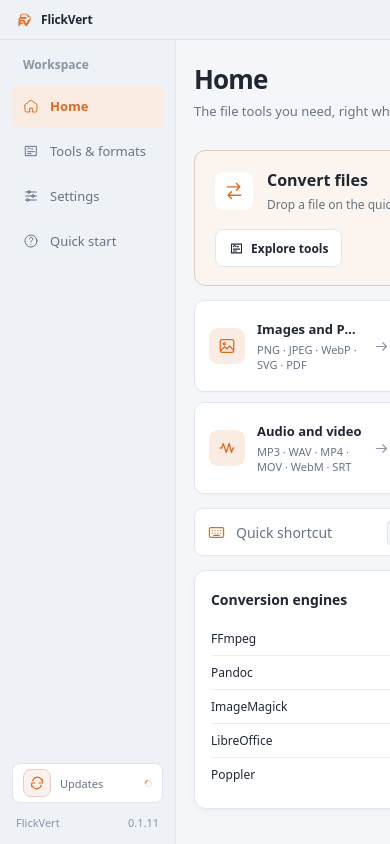
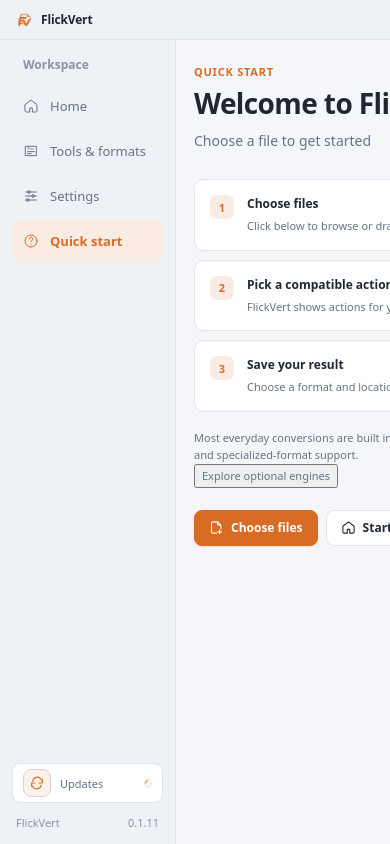
Before and after one commit to PavelCRG/FlickVert, a React (Vite) app: page / in a window 390 px wide. Shown: the top 844 px of the page. Built offline with nearby package versions, Linux system fonts and the light colour scheme.

Commit message:
feat: guide first-time users through built-in conversions

```diff
--- a/frontend/App.tsx
+++ b/frontend/App.tsx
@@ -18,9 +18,10 @@ import { QuickStartPage } from './app/QuickStartPage'
 import { HomePage } from './app/HomePage'
 import { ToolsPage } from './app/ToolsPage'
 import type { Engines, ConversionCatalogItem, OperationQueueItem } from './app/types'
+import { completeFirstRun, firstRunSection } from './app/first-run'
 
 export default function App() {
-  const [section, setSection] = useState<Section>('home')
+  const [section, setSection] = useState<Section>(() => firstRunSection(localStorage))
   const mainRef = useRef<HTMLElement>(null)
   const previousSection = useRef(section)
   const [settingsPage, setSettingsPage] = useState<SettingsPage>('general')
@@ -60,6 +61,7 @@ export default function App() {
   const toggleFavorite = (id: string) => updatePreferences({ favoriteActions: favoriteIds.includes(id) ? favoriteIds.filter((favorite) => favorite !== id) : [...favoriteIds, id] })
   useEffect(() => {
     if (previousSection.current === section) return
+    if (previousSection.current === 'guide') completeFirstRun(localStorage)
     previousSection.current = section
     if (document.activeElement === document.body) mainRef.current?.focus()
   }, [section])
@@ -314,7 +316,6 @@ export default function App() {
     <main ref={mainRef} className="main" tabIndex={0}>
       {section === 'home' ? <HomePage
         preferences={preferences}
-        engines={engines}
         queue={operationQueue}
         setQueue={setOperationQueue}
         pickError={pickError}
@@ -338,10 +339,10 @@ export default function App() {
         onChooseFiles={() => void chooseFiles()}
         onToggleFavorite={toggleFavorite}
       /> : section === 'guide' ? <QuickStartPage
-        preferences={preferences}
         tr={tr}
         onHome={dismissGuide}
         onChooseFiles={() => { dismissGuide(); void chooseFiles() }}
+        onExploreEngines={() => openToolCategory('optional-engines')}
       /> : <div className="settings-layout">
         <SettingsNavigation settingsPage={settingsPage} setSettingsPage={setSettingsPage} tr={tr}/>
         <SettingsView
--- a/frontend/app/EngineStatusList.tsx
+++ b/frontend/app/EngineStatusList.tsx
@@ -14,6 +14,6 @@ export function EngineStatusList({ engines, order = defaultOrder, tr }: {
 }) {
   return <div className="engine-status">{order.map((engine) => <div key={engine}>
     <span className="engine-name">{labels[engine]}</span>
-    <span className={engines[engine] ? 'engine-found' : ''}>{tr(engines[engine] ? 'Detected' : 'Not detected on PATH')}</span>
+    <span className={engines[engine] ? 'engine-found' : ''}>{tr(engines[engine] ? 'Installed' : 'Optional')}</span>
   </div>)}</div>
 }
--- a/frontend/app/HomePage.tsx
+++ b/frontend/app/HomePage.tsx
@@ -3,12 +3,10 @@ import { AppIcon } from '../icons/AppIcon'
 import { operationErrorMessages } from '../quick-menu/operation-errors'
 import type { MessageKey } from '../i18n'
 import type { AppSettings } from '../settings'
-import { EngineStatusList } from './EngineStatusList'
-import type { Engines, OperationQueueItem } from './types'
+import type { OperationQueueItem } from './types'
 
-export function HomePage({ preferences, engines, queue, setQueue, pickError, resultOpenError, setResultOpenError, tr, onChooseFiles, onExploreTools, onOpenCategory, onOpenKeyboard, onRevealOutput }: {
+export function HomePage({ preferences, queue, setQueue, pickError, resultOpenError, setResultOpenError, tr, onChooseFiles, onExploreTools, onOpenCategory, onOpenKeyboard, onRevealOutput }: {
   preferences: AppSettings
-  engines: Engines
   queue: OperationQueueItem[]
   setQueue: (queue: OperationQueueItem[]) => void
   pickError: boolean
@@ -42,6 +40,6 @@ export function HomePage({ preferences, engines, queue, setQueue, pickError, res
       </div>)}</div>
     </section>}
     <button className="dashboard-shortcut" onClick={onOpenKeyboard}><AppIcon name="keyboard"/><span>{tr('Quick shortcut')}</span><kbd>{preferences.shortcut.split('+').map((key) => key === 'CTRL' ? 'Ctrl' : key === 'ALT' ? 'Alt' : key === 'SHIFT' ? 'Shift' : key === 'SPACE' ? 'Space' : key).join(' + ')}</kbd><span>{tr('Change shortcut')} <AppIcon name="arrow-right"/></span></button>
-    <section className="settings-group dashboard-engines"><h2>{tr('Conversion engines')}</h2><EngineStatusList engines={engines} tr={tr}/></section>
+    <section className="dashboard-ready"><span className="dashboard-ready-icon"><AppIcon name="check"/></span><div><h2>{tr('Everyday conversions are built in')}</h2><p>{tr('Images, PDFs, text and spreadsheets work without extra downloads.')}</p></div><button className="secondary-button" onClick={() => onOpenCategory('optional-engines')}>{tr('Explore optional engines')}</button></section>
   </div>
 }
--- a/frontend/app/QuickStartPage.tsx
+++ b/frontend/app/QuickStartPage.tsx
@@ -1,30 +1,28 @@
 import { AppIcon } from '../icons/AppIcon'
-import type { AppSettings } from '../settings'
 import type { MessageKey } from '../i18n'
-import { modifierLabel } from './keyboard'
 
-export function QuickStartPage({ preferences, tr, onHome, onChooseFiles }: {
-  preferences: AppSettings
+export function QuickStartPage({ tr, onHome, onChooseFiles, onExploreEngines }: {
   tr: (key: MessageKey) => string
   onHome: () => void
   onChooseFiles: () => void
+  onExploreEngines: () => void
 }) {
   return <div className="page welcome-page">
     <p className="welcome-eyebrow">{tr('Quick start')}</p>
     <h1>{tr('Welcome to FlickVert')}</h1>
-    <p className="welcome-intro">{tr('The file tools you need, right where you work.')}</p>
+    <p className="welcome-intro">{tr('Choose a file to get started')}</p>
     <div className="welcome-steps">
-      <article><span>1</span><div><strong>{tr('Drag while holding the left mouse button.')}</strong><p>{tr('Select a file in Explorer or Finder, then use the shortcut or choose files here.')}</p></div></article>
-      <article><span>2</span><div><strong>{tr('Drag modifiers')}</strong><p>{tr('Formats modifier')}: {modifierLabel(preferences.dragModifiers.convert)} · {tr('Tools modifier')}: {modifierLabel(preferences.dragModifiers.tools)} · {tr('File actions modifier')}: {modifierLabel(preferences.dragModifiers.actions)}. {tr('Drop on an available action. Press Escape to cancel.')}</p></div></article>
+      <article><span>1</span><div><strong>{tr('Choose files')}</strong><p>{tr('Click below to browse or drag a file from File Explorer.')}</p></div></article>
+      <article><span>2</span><div><strong>{tr('Pick a compatible action')}</strong><p>{tr('FlickVert shows actions for your file. Built-in tools work immediately.')}</p></div></article>
+      <article><span>3</span><div><strong>{tr('Save your result')}</strong><p>{tr('Choose a format and location. The original file stays unchanged.')}</p></div></article>
     </div>
     <div className="welcome-details">
-      <div><span>{tr('Your configured shortcut:')}</span><kbd>{preferences.shortcut.split('+').map((key) => key === 'CTRL' ? 'Ctrl' : key === 'ALT' ? 'Alt' : key === 'SHIFT' ? 'Shift' : 'Space').join(' + ')}</kbd></div>
-      <p>{tr('Optional engines only enable the formats they support.')}</p>
-      <p>{tr('Closing the window keeps FlickVert running in the tray. Use Quit in the tray menu to exit.')}</p>
+      <p>{tr('Most everyday conversions are built in. Optional engines add audio/video, Office and specialized-format support.')}</p>
+      <button className="text-button" onClick={onExploreEngines}>{tr('Explore optional engines')}</button>
     </div>
     <div className="welcome-actions">
-      <button className="primary-button" onClick={onHome}><AppIcon name="home"/>{tr('Start using FlickVert')}</button>
-      <button className="secondary-button" onClick={onChooseFiles}><AppIcon name="file-plus"/>{tr('Choose files')}</button>
+      <button className="primary-button" onClick={onChooseFiles}><AppIcon name="file-plus"/>{tr('Choose files')}</button>
+      <button className="secondary-button" onClick={onHome}><AppIcon name="home"/>{tr('Start using FlickVert')}</button>
     </div>
   </div>
 }
--- a/frontend/app/ToolsPage.tsx
+++ b/frontend/app/ToolsPage.tsx
@@ -39,7 +39,7 @@ export function ToolsPage({ conversionCatalog, favorites, search, searchRef, eng
   const favoriteActions = allActions.filter((action) => favorites.includes(action.id) && (family === 'all' || actionFamily(action.id) === family) && (!normalizedSearch || matches(tr(action.label), action.id, actionFamily(action.id) === 'media' ? 'FFmpeg' : '')))
   const formatGroups = categories.map(([title, id]) => ({ title, id, items: conversionCatalog.filter((item) => item.category === title && conversionMatchesFamily(item.category, item.inputExtensions, family)) })).filter((group) => group.items.some((item) => matches(tr(group.title), item.inputExtensions.join(' '), item.outputExtensions.join(' '), item.engine)))
   const hasResults = favoriteActions.length + formatGroups.length + imageActions.length + videoActions.length + audioActions.length + fileActions.length + pdfActions.length > 0
-  const catalogAction = (action: QuickAction, engine = requiredEngine(action.id), label = action.label) => { const detail = operationDetails[action.id]; return <div className="catalog-row" key={action.id}><span className="catalog-icon"><AppIcon name={action.glyph} className="action-icon"/></span><strong>{tr(label)}</strong><small>{engine ? <>{tr('Requires')} {engineName(engine)} · {tr(engines[engine] ? 'Detected' : 'Not detected on PATH')}</> : tr('Built in')}</small>{detail && <span className="catalog-detail">{detail.input} → {detail.output}{detail.limitation !== 'Available when the matching file type is selected.' && <> · {tr(detail.limitation)}</>}</span>}<button type="button" className="catalog-choose-files" aria-label={tr('Choose files')} title={tr('Choose files')} onClick={onChooseFiles}><AppIcon name="file-plus"/></button><button type="button" className={`favorite-toggle${favorites.includes(action.id) ? ' selected' : ''}`} aria-label={tr(favorites.includes(action.id) ? 'Remove from favorites' : 'Add to favorites')} title={tr(favorites.includes(action.id) ? 'Remove from favorites' : 'Add to favorites')} aria-pressed={favorites.includes(action.id)} onClick={() => onToggleFavorite(action.id)}><AppIcon name="star"/></button></div> }
+  const catalogAction = (action: QuickAction, engine = requiredEngine(action.id), label = action.label) => { const detail = operationDetails[action.id]; return <div className="catalog-row" key={action.id}><span className="catalog-icon"><AppIcon name={action.glyph} className="action-icon"/></span><strong>{tr(label)}</strong><small>{engine ? <>{tr('Requires')} {engineName(engine)} · {tr(engines[engine] ? 'Detected' : 'Not installed')}</> : tr('Built in')}</small>{detail && <span className="catalog-detail">{detail.input} → {detail.output}{detail.limitation !== 'Available when the matching file type is selected.' && <> · {tr(detail.limitation)}</>}</span>}<button type="button" className="catalog-choose-files" aria-label={tr('Choose files')} title={tr('Choose files')} onClick={onChooseFiles}><AppIcon name="file-plus"/></button><button type="button" className={`favorite-toggle${favorites.includes(action.id) ? ' selected' : ''}`} aria-label={tr(favorites.includes(action.id) ? 'Remove from favorites' : 'Add to favorites')} title={tr(favorites.includes(action.id) ? 'Remove from favorites' : 'Add to favorites')} aria-pressed={favorites.includes(action.id)} onClick={() => onToggleFavorite(action.id)}><AppIcon name="star"/></button></div> }
   const engineOrder: (keyof Engines)[] = ['pandoc', 'libreoffice', 'poppler', 'ffmpeg', 'imagemagick']
 
   return <div className="page tools-page">
@@ -48,13 +48,13 @@ export function ToolsPage({ conversionCatalog, favorites, search, searchRef, eng
     <label className="tool-search"><AppIcon name="search"/><input ref={searchRef} type="search" aria-label={tr('Search tools and formats')} placeholder={tr('Search tools and formats')} value={search} onChange={(event) => onSearchChange(event.target.value)}/></label>
     <div className="family-filter" role="group" aria-label={tr('Filter by family')}>{([['all', 'All tools'], ['images', 'Images'], ['documents', 'Documents'], ['media', 'Audio and video'], ['pdf', 'PDF documents'], ['files', 'Files and archives']] as const).map(([id, label]) => <button key={id} type="button" aria-pressed={family === id} onClick={() => setFamily(id)}>{tr(label)}</button>)}</div>
     {favoriteActions.length > 0 && <section className="settings-group"><h2>{tr('Favorites')}</h2><div className="tool-catalog">{favoriteActions.map((action) => catalogAction(action))}</div></section>}
-    {formatGroups.length > 0 && <section className="settings-group"><h2>{tr('Convert files')}</h2><div className="conversion-catalog">{formatGroups.flatMap((group) => group.items.filter((item) => matches(tr(group.title), item.inputExtensions.join(' '), item.outputExtensions.join(' '), item.engine)).map((item, index) => <div id={index === 0 ? group.id : undefined} key={`${group.title}-${item.engine}-${item.inputExtensions.join('-')}`}><strong>{tr(group.title)}</strong><span>{item.inputExtensions.map((extension) => `.${extension}`).join(' · ')} → {item.outputExtensions.map((extension) => `.${extension}`).join(' · ')}</span><small>{item.engine === 'Built in' ? tr('Built in') : <>{tr('Requires')} {item.engine} · {tr(item.available ? 'Detected' : 'Not detected on PATH')}</>}</small>{['Documents', 'PDF documents'].includes(group.title) && <small>{tr('Document conversion may change the original layout depending on the source and output formats.')}</small>}{item.limitation && <small>{tr(item.limitation as MessageKey)}</small>}</div>))}</div></section>}
+    {formatGroups.length > 0 && <section className="settings-group"><h2>{tr('Convert files')}</h2><div className="conversion-catalog">{formatGroups.flatMap((group) => group.items.filter((item) => matches(tr(group.title), item.inputExtensions.join(' '), item.outputExtensions.join(' '), item.engine)).map((item, index) => <div id={index === 0 ? group.id : undefined} key={`${group.title}-${item.engine}-${item.inputExtensions.join('-')}`}><strong>{tr(group.title)}</strong><span>{item.inputExtensions.map((extension) => `.${extension}`).join(' · ')} → {item.outputExtensions.map((extension) => `.${extension}`).join(' · ')}</span><small>{item.engine === 'Built in' ? tr('Built in') : <>{tr('Requires')} {item.engine} · {tr(item.available ? 'Detected' : 'Not installed')}</>}</small>{['Documents', 'PDF documents'].includes(group.title) && <small>{tr('Document conversion may change the original layout depending on the source and output formats.')}</small>}{item.limitation && <small>{tr(item.limitation as MessageKey)}</small>}</div>))}</div></section>}
     {imageActions.length > 0 && <section id="image-tools" className="settings-group"><h2>{tr('Images and PDFs')}</h2><p>{tr('Available when the matching file type is selected.')}</p><div className="tool-catalog">{imageActions.map((action) => catalogAction(action))}</div></section>}
     {videoActions.length > 0 && <section id="video-tools" className="settings-group"><h2>{tr('Video')}</h2><div className="tool-catalog">{videoActions.map((action) => catalogAction(action))}</div></section>}
     {audioActions.length > 0 && <section className="settings-group"><h2>{tr('Audio')}</h2><div className="tool-catalog">{audioActions.map((action) => catalogAction(action))}</div></section>}
     {pdfActions.length > 0 && <section id="pdf-actions" className="settings-group"><h2>{tr('PDF documents')}</h2><div className="tool-catalog">{pdfActions.map((action) => catalogAction(action))}</div></section>}
     {fileActions.length > 0 && <section id="file-tools" className="settings-group"><h2>{tr('Files and archives')}</h2><div className="tool-catalog">{fileActions.map((action) => catalogAction(action, undefined, action.label === 'Open Terminal' && navigator.userAgent.includes('Windows') ? 'Open PowerShell' : action.label))}</div></section>}
-    <section className="settings-group"><h2>{tr('Conversion engines')}</h2><p>{tr('Optional engines only enable the formats they support.')}</p><EngineStatusList engines={engines} order={engineOrder} tr={tr}/></section>
+    <section id="optional-engines" className="settings-group"><h2>{tr('Optional engines')}</h2><p>{tr('Core conversions are built in. Install an engine only if a format requires it.')}</p><EngineStatusList engines={engines} order={engineOrder} tr={tr}/></section>
     <p className="catalog-note">{tr('Press Shift for formats, Ctrl or Command for tools, and Alt or Control for file actions.')}</p>
     {normalizedSearch && !hasResults && <div className="settings-group tool-empty"><AppIcon name="search"/><p>{tr('No matching tools or formats')}</p><button className="secondary-button" onClick={() => onSearchChange('')}>{tr('Clear search')}</button></div>}
   </div>
--- a/frontend/app/app.css
+++ b/frontend/app/app.css
@@ -465,8 +465,36 @@
   white-space: nowrap;
 }
 
-.dashboard-engines {
-  box-shadow: none;
+.dashboard-ready {
+  display: flex;
+  align-items: center;
+  gap: 12px;
+  padding: 14px;
+  border: 1px solid var(--line);
+  border-radius: 9px;
+  background: var(--surface);
+}
+
+.dashboard-ready-icon {
+  width: 30px;
+  height: 30px;
+  display: grid;
+  flex: none;
+  place-items: center;
+  border-radius: 50%;
+  background: var(--accent-soft);
+  color: var(--accent);
+}
+
+.dashboard-ready-icon svg { width: 16px; height: 16px; }
+.dashboard-ready > div { min-width: 0; flex: 1; }
+.dashboard-ready h2 { margin: 0; font-size: 12px; font-weight: 600; }
+.dashboard-ready p { margin: 4px 0 0; color: var(--muted); font-size: 10px; line-height: 1.5; }
+
+@media (max-width: 640px) {
+  .dashboard-ready { align-items: flex-start; flex-wrap: wrap; }
+  .dashboard-ready > div { flex-basis: calc(100% - 44px); }
+  .dashboard-ready > button { margin-left: 42px; }
 }
 
 .dashboard-shortcut {
--- /dev/null
+++ b/frontend/app/first-run.ts
@@ -0,0 +1,13 @@
+const firstRunKey = 'flickvert:first-run-complete'
+
+export function firstRunSection(storage: Pick<Storage, 'getItem'>): 'guide' | 'home' {
+  try {
+    return storage.getItem(firstRunKey) === 'true' ? 'home' : 'guide'
+  } catch {
+    return 'home'
+  }
+}
+
+export function completeFirstRun(storage: Pick<Storage, 'setItem'>) {
+  try { storage.setItem(firstRunKey, 'true') } catch {}
+}
--- a/frontend/i18n.ts
+++ b/frontend/i18n.ts
@@ -96,6 +96,21 @@ const messages = {
   "Subtitle format": ["Subtitle format","Формат субтитров"],
   "Drop a subtitle from Finder or Explorer": ["Drop a subtitle from Finder or Explorer","Перетащите субтитры из Finder или Проводника"],
   'Quick start': ['Quick start', 'Быстрый старт'],
+  'Choose a file to get started': ['Choose a file to get started', 'Выберите файл, чтобы начать'],
+  'Click below to browse or drag a file from File Explorer.': ['Click below to browse or drag a file from File Explorer.', 'Нажмите кнопку ниже или перетащите файл из Проводника.'],
+  'Pick a compatible action': ['Pick a compatible action', 'Выберите подходящее действие'],
+  'FlickVert shows actions for your file. Built-in tools work immediately.': ['FlickVert shows actions for your file. Built-in tools work immediately.', 'FlickVert покажет действия для файла. Встроенные инструменты уже готовы к работе.'],
+  'Save your result': ['Save your result', 'Сохраните результат'],
+  'Choose a format and location. The original file stays unchanged.': ['Choose a format and location. The original file stays unchanged.', 'Выберите формат и папку. Исходный файл останется без изменений.'],
+  'Most everyday conversions are built in. Optional engines add audio/video, Office and specialized-format support.': ['Most everyday conversions are built in. Optional engines add audio/video, Office and specialized-format support.', 'Основные конвертации уже встроены. Дополнительные движки нужны для аудио и видео, Office и редких форматов.'],
+  'Explore optional engines': ['Explore optional engines', 'Посмотреть дополнительные движки'],
+  'Everyday conversions are built in': ['Everyday conversions are built in', 'Основные конвертации уже встроены'],
+  'Images, PDFs, text and spreadsheets work without extra downloads.': ['Images, PDFs, text and spreadsheets work without extra downloads.', 'Для изображений, PDF, текста и таблиц ничего скачивать не нужно.'],
+  'Optional engines': ['Optional engines', 'Дополнительные движки'],
+  'Core conversions are built in. Install an engine only if a format requires it.': ['Core conversions are built in. Install an engine only if a format requires it.', 'Основные конвертации встроены. Устанавливайте движок, только если он нужен для выбранного формата.'],
+  'Installed': ['Installed', 'Установлен'],
+  'Optional': ['Optional', 'Необязателен'],
+  'Not installed': ['Not installed', 'Не установлен'],
   'Welcome to FlickVert': ['Welcome to FlickVert', 'Добро пожаловать в FlickVert'],
   'The file tools you need, right where you work.': ['The file tools you need, right where you work.', 'Нужные инструменты для файлов — прямо там, где вы работаете.'],
   'Drag while holding the left mouse button.': ['Drag while holding the left mouse button.', 'Перетаскивайте файл, удерживая левую кнопку мыши.'],
@@ -209,6 +224,18 @@ Object.assign(russianOverrides, {
   'Choose the language used across FlickVert.': '\u0412\u044b\u0431\u0435\u0440\u0438\u0442\u0435 \u044f\u0437\u044b\u043a \u0438\u043d\u0442\u0435\u0440\u0444\u0435\u0439\u0441\u0430 FlickVert.',
 })
 const chinese: Record<string, string> = {
+  'Choose a file to get started': '\u9009\u62e9\u6587\u4ef6\u4ee5\u5f00\u59cb',
+  'Click below to browse or drag a file from File Explorer.': '\u70b9\u51fb\u4e0b\u65b9\u6309\u94ae\u6d4f\u89c8\uff0c\u6216\u4ece\u6587\u4ef6\u8d44\u6e90\u7ba1\u7406\u5668\u62d6\u5165\u6587\u4ef6\u3002',
+  'Pick a compatible action': '\u9009\u62e9\u53ef\u7528\u64cd\u4f5c',
+  'FlickVert shows actions for your file. Built-in tools work immediately.': 'FlickVert \u4f1a\u663e\u793a\u9002\u7528\u4e8e\u6587\u4ef6\u7684\u64cd\u4f5c\uff0c\u5185\u7f6e\u5de5\u5177\u53ef\u76f4\u63a5\u4f7f\u7528\u3002',
+  'Save your result': '\u4fdd\u5b58\u7ed3\u679c',
+  'Choose a format and location. The original file stays unchanged.': '\u9009\u62e9\u683c\u5f0f\u548c\u4f4d\u7f6e\uff0c\u539f\u6587\u4ef6\u4fdd\u6301\u4e0d\u53d8\u3002',
+  'Most everyday conversions are built in. Optional engines add audio/video, Office and specialized-format support.': '\u5e38\u7528\u8f6c\u6362\u5747\u5df2\u5185\u7f6e\u3002\u53ef\u9009\u5f15\u64ce\u7528\u4e8e\u97f3\u89c6\u9891\u3001Office \u548c\u4e13\u4e1a\u683c\u5f0f\u3002',
+  'Explore optional engines': '\u67e5\u770b\u53ef\u9009\u5f15\u64ce', 'Everyday conversions are built in': '\u5e38\u7528\u8f6c\u6362\u5df2\u5185\u7f6e',
+  'Images, PDFs, text and spreadsheets work without extra downloads.': '\u56fe\u7247\u3001PDF\u3001\u6587\u672c\u548c\u7535\u5b50\u8868\u683c\u65e0\u9700\u989d\u5916\u4e0b\u8f7d\u3002',
+  'Optional engines': '\u53ef\u9009\u5f15\u64ce', 'Core conversions are built in. Install an engine only if a format requires it.': '\u57fa\u7840\u8f6c\u6362\u5df2\u5185\u7f6e\uff0c\u4ec5\u5728\u683c\u5f0f\u9700\u8981\u65f6\u5b89\u88c5\u5f15\u64ce\u3002',
+  'Installed': '\u5df2\u5b89\u88c5', 'Optional': '\u53ef\u9009',
+  'Not installed': '\u672a\u5b89\u88c5',
   'Orange': '\u6a59\u8272',
   'Review the main gestures and shortcuts.': '\u590d\u4e60\u4e3b\u8981\u624b\u52bf\u548c\u5feb\u6377\u952e\u3002',
   'Closing normally keeps FlickVert in the tray.': '\u6b63\u5e38\u5173\u95ed\u540e\uff0cFlickVert \u4f1a\u7ee7\u7eed\u7559\u5728\u7cfb\u7edf\u6258\u76d8\u4e2d\u3002',
--- a/frontend/style.css
+++ b/frontend/style.css
@@ -639,6 +639,14 @@ button:disabled {
   border: 1px solid var(--line);
   border-radius: 9px;
   background: var(--surface);
+  animation: welcome-enter .22s ease both;
+}
+
+.welcome-steps article:nth-child(2) { animation-delay: 50ms; }
+.welcome-steps article:nth-child(3) { animation-delay: 100ms; }
+
+@media (prefers-reduced-motion: reduce) {
+  .welcome-page, .welcome-steps article { animation: none; }
 }
 
 .welcome-steps article > span {
--- a/package.json
+++ b/package.json
@@ -6,7 +6,7 @@
   "scripts": {
     "dev": "npm run build && tauri dev",
     "build": "tsc -b && node scripts/prepare-dist.mjs && esbuild frontend/main.tsx --bundle --outdir=dist/assets --jsx=automatic --platform=browser --target=safari16 --minify",
-    "test": "node --experimental-strip-types --test --test-isolation=none frontend/settings.test.ts frontend/i18n.test.ts frontend/conversion/images.test.ts frontend/conversion/pdf-page-layout.test.ts frontend/conversion/concurrent.test.ts frontend/image-editor/image-editor.test.ts frontend/quick-menu/quick-actions.test.ts frontend/quick-menu/radial-wheel.test.ts frontend/updates/update-notification.test.ts frontend/video-trim/preview.test.ts frontend/pdf/merge.test.ts frontend/pdf/split.test.ts frontend/pdf/pages.test.ts frontend/app/tool-family.test.ts frontend/app/operation-details.test.ts scripts/create-update-manifest.test.mjs scripts/sync-release-version.test.mjs",
+    "test": "node --experimental-strip-types --test --test-isolation=none frontend/settings.test.ts frontend/i18n.test.ts frontend/conversion/images.test.ts frontend/conversion/pdf-page-layout.test.ts frontend/conversion/concurrent.test.ts frontend/image-editor/image-editor.test.ts frontend/quick-menu/quick-actions.test.ts frontend/quick-menu/radial-wheel.test.ts frontend/updates/update-notification.test.ts frontend/video-trim/preview.test.ts frontend/pdf/merge.test.ts frontend/pdf/split.test.ts frontend/pdf/pages.test.ts frontend/app/first-run.test.ts frontend/app/tool-family.test.ts frontend/app/operation-details.test.ts scripts/create-update-manifest.test.mjs scripts/sync-release-version.test.mjs",
     "test:rust": "cargo test --locked --manifest-path src-tauri/Cargo.toml",
     "check": "npm run test && npm run build && npm run test:rust",
     "version:sync": "node scripts/sync-release-version.mjs",
```
Also changed, not shown: frontend/app/SettingsView.tsx (+1 -0 lines), 2 other files (tests, documents, lock files or other folders).
